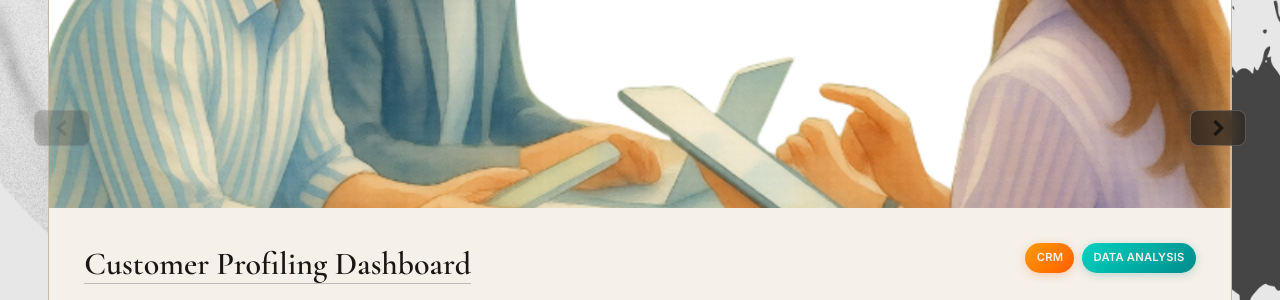
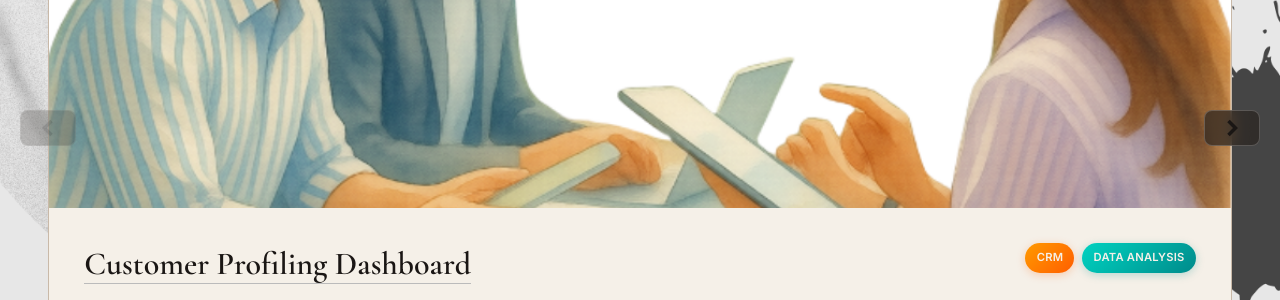
Before and after one commit to Sulbae/Sulbae.github.io, a Jekyll site: the page built from index.md, in a window 1280 px wide and 1400 px high, scrolled down 776 px. Shown: the part 150-450 px from the top of the window. Built offline with Jekyll 4.4.1, drawn with Linux system fonts in a browser that asks for light colours.

Commit message:
Update home.css

```diff
--- a/assets/css/home.css
+++ b/assets/css/home.css
@@ -566,7 +566,7 @@ section.profile .hashtags code:hover {
 }
 
 .scroll-prev {
-  left: -14px;
+  left: -28px;
 }
 
 /* #projectsGrid.projects-grid {
@@ -574,7 +574,7 @@ section.profile .hashtags code:hover {
 } */
 
 .scroll-next {
-  right: -14px;
+  right: -28px;
 }
 
 .scroll-btn:hover {
@@ -987,7 +987,7 @@ details[open]::details-content {
   --kertas-lencana: #ebe3d3;
   --tinta-pekat: #191816;
   --tinta-lembut: #4a463f;
-  --garis-bingkai: #191816;
+  --garis-bingkai: #4a463f;
   --garis-sekat: rgba(25, 24, 22, 0.18);
   --aksen-utama: #D3AF37;
 
```
